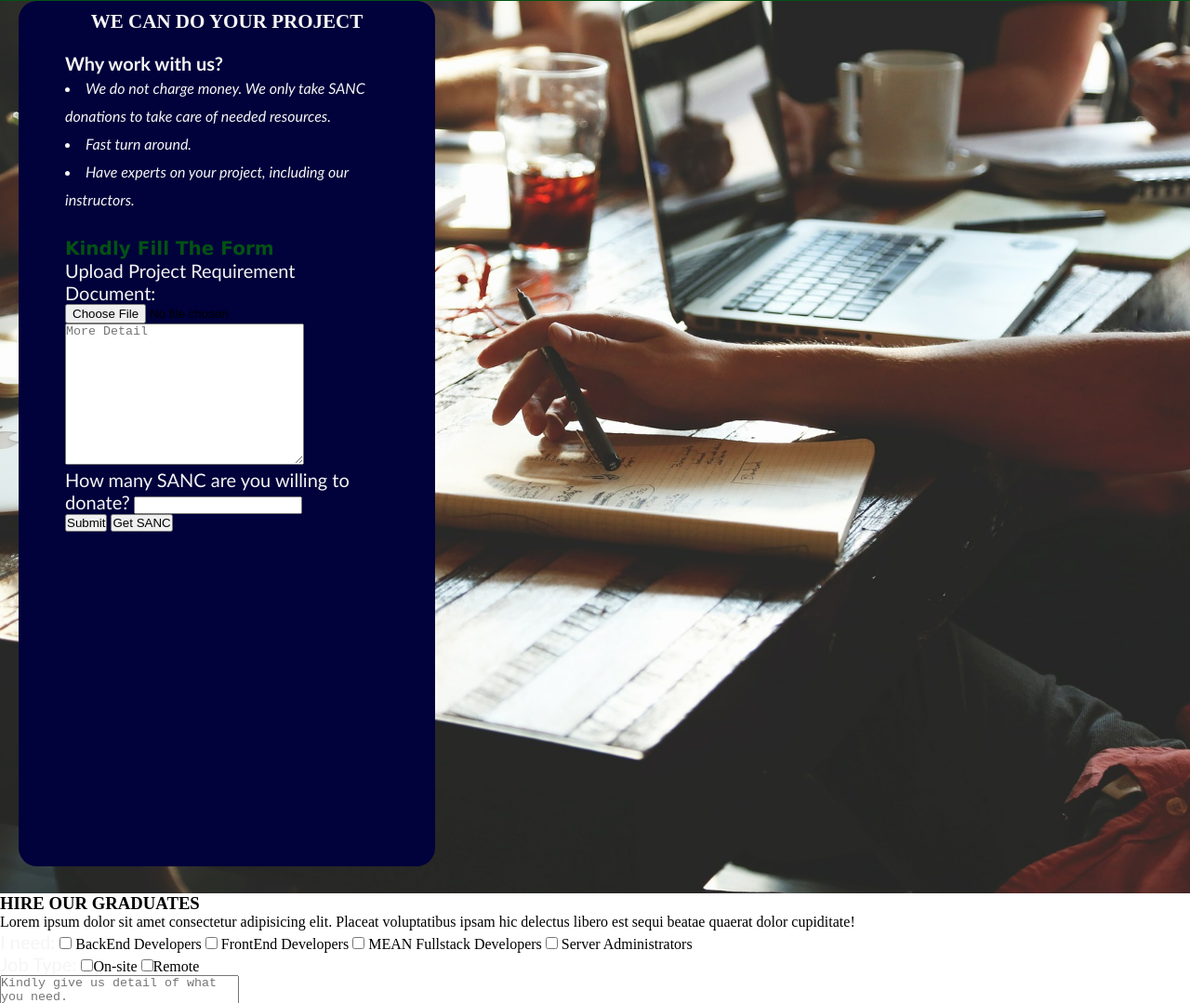
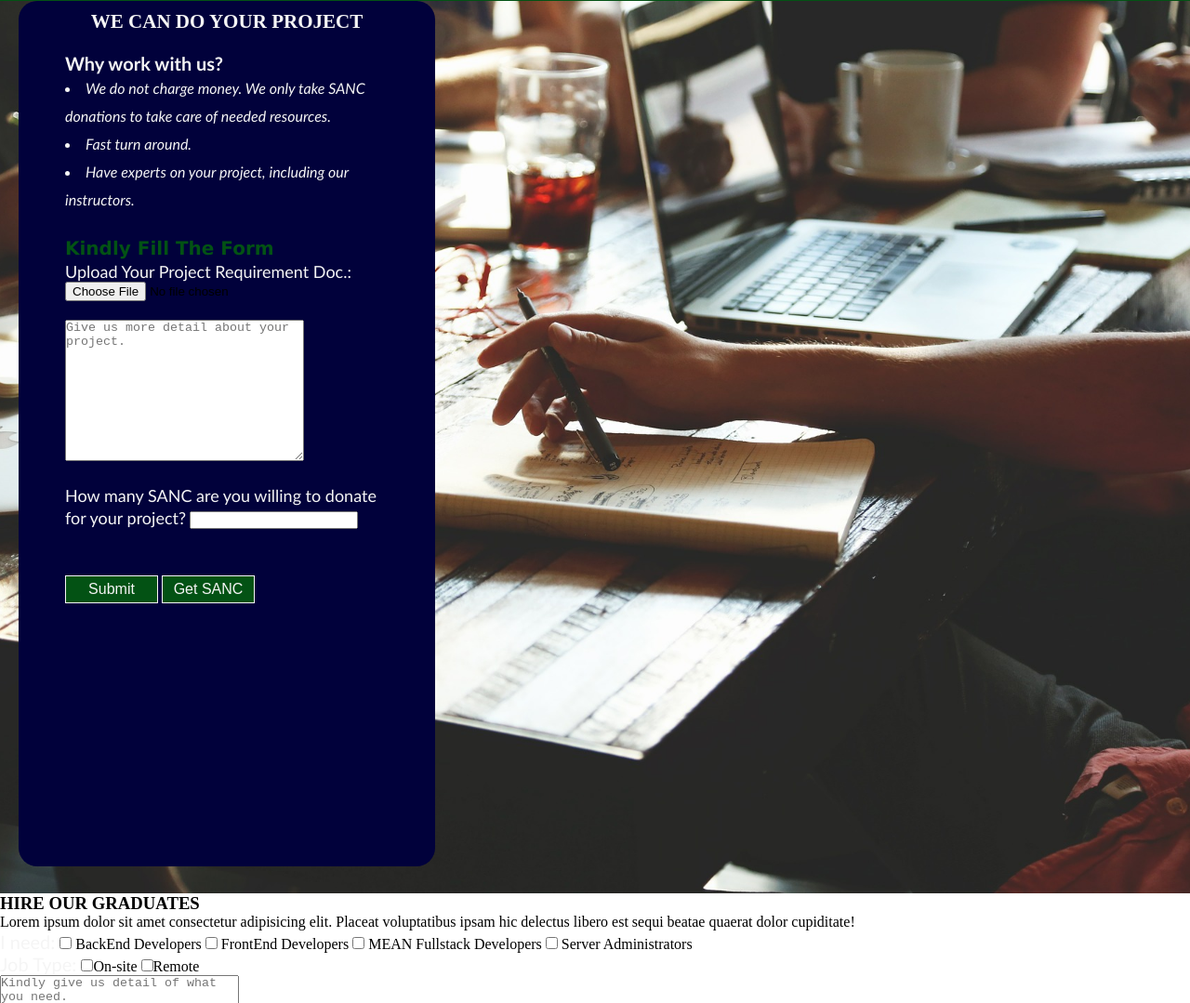
Before and after one commit to sancoj-academy/media-query, a plain HTML site: page index.html in a window 1280 px wide. Shown: the part 2314-3393 px from the top of the page at 93% size. Drawn offline with Linux system fonts and the light colour scheme.

Commit message:
we do project buttons

```diff
--- a/index.html
+++ b/index.html
@@ -233,17 +233,17 @@
             <div id="wedoprojectform">
                 <p><h4>Kindly Fill The Form</h4></p>
                 <p>
-                    <label for="requirement">Upload Project Requirement Document:</label>
+                    <label for="requirement"><span class="wedolabel"> Upload Your Project Requirement Doc.:</span></label>
                     <input type="file" name="requirement" id="requirement">
                 </p>
                 <p>
-                    <textarea name="other" id="other" cols="30" rows="10" placeholder="More Detail "></textarea>
+                    <textarea name="other" id="other" cols="30" rows="10" placeholder="Give us more detail about your project."></textarea>
                 </p>
                 <p>
-                    <label for="sancdonation">How many SANC are you willing to donate?</label>
+                    <label for="sancdonation"><span class="wedolabel">How many SANC are you willing to donate for your project?</span></label>
                     <input type="text" name="sancdonation" id="sancdonation">
                 </p>
-                <p><button type="submit">Submit</button> <a href=""><button>Get SANC</button></a></p>
+                <p><button class="wedobtn" type="submit">Submit</button> <a href="https://www.bitmart.com/trade?symbol=SANC_BMX" target="_blank"><button class="wedobtn">Get SANC</button></a></p>
             </div>
         </div>
         </div>
--- a/style.css
+++ b/style.css
@@ -389,3 +389,29 @@ label {
     font-family: 'Lucida Sans', 'Lucida Sans Regular', 'Lucida Grande', 'Lucida Sans Unicode', Geneva, Verdana, sans-serif;
     font-size: 20px;
 }
+
+.wedolabel{
+    font-size: 18px;
+}
+
+#other{
+    margin: 20px 0px;
+}
+
+#wedoprojectform button{
+    margin-top: 50px;
+}
+
+.wedobtn{
+    background-color: rgb(3, 82, 20);
+    border: 1px solid whitesmoke;
+    width: 100px;
+    height: 30px;
+    color: whitesmoke;
+    font-size: 16px;
+    cursor: pointer;
+}
+
+.wedobtn:hover {
+    background-color: rgb(1, 1, 59);
+}
```
